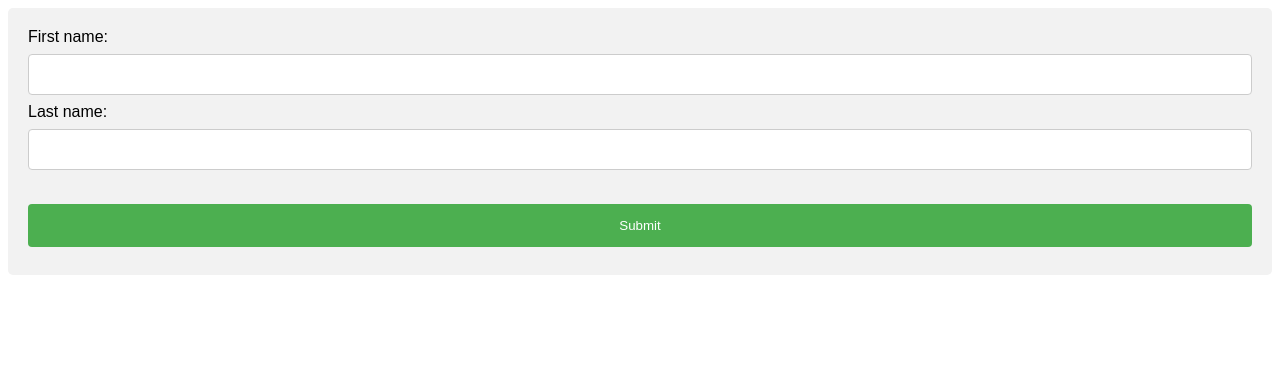
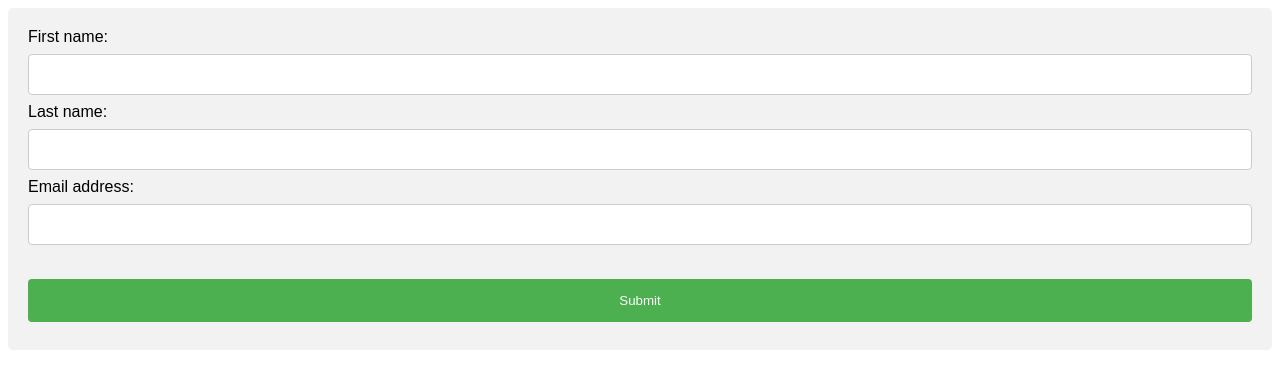
Before and after one commit to TimoMikkeli/SDPTask4A, a plain HTML site: page wwwroot/index.html in a window 1280 px wide. Drawn offline with Linux system fonts and the light colour scheme.

Commit message:
Added one input type="text" to form locally

```diff
--- a/wwwroot/index.html
+++ b/wwwroot/index.html
@@ -11,7 +11,9 @@
             <label for="fname">First name:</label><br>
             <input type="text" id="fname" name="fname"><br>
             <label for="lname">Last name:</label><br>
-            <input type="text" id="lname" name="lname"><br><br>
+            <input type="text" id="lname" name="lname"><br>
+            <label for="email">Email address:</label><br>
+            <input type="text" id="email" name="email"><br><br>
             <input type="submit" value="Submit">
         </form>
     </div>
```
